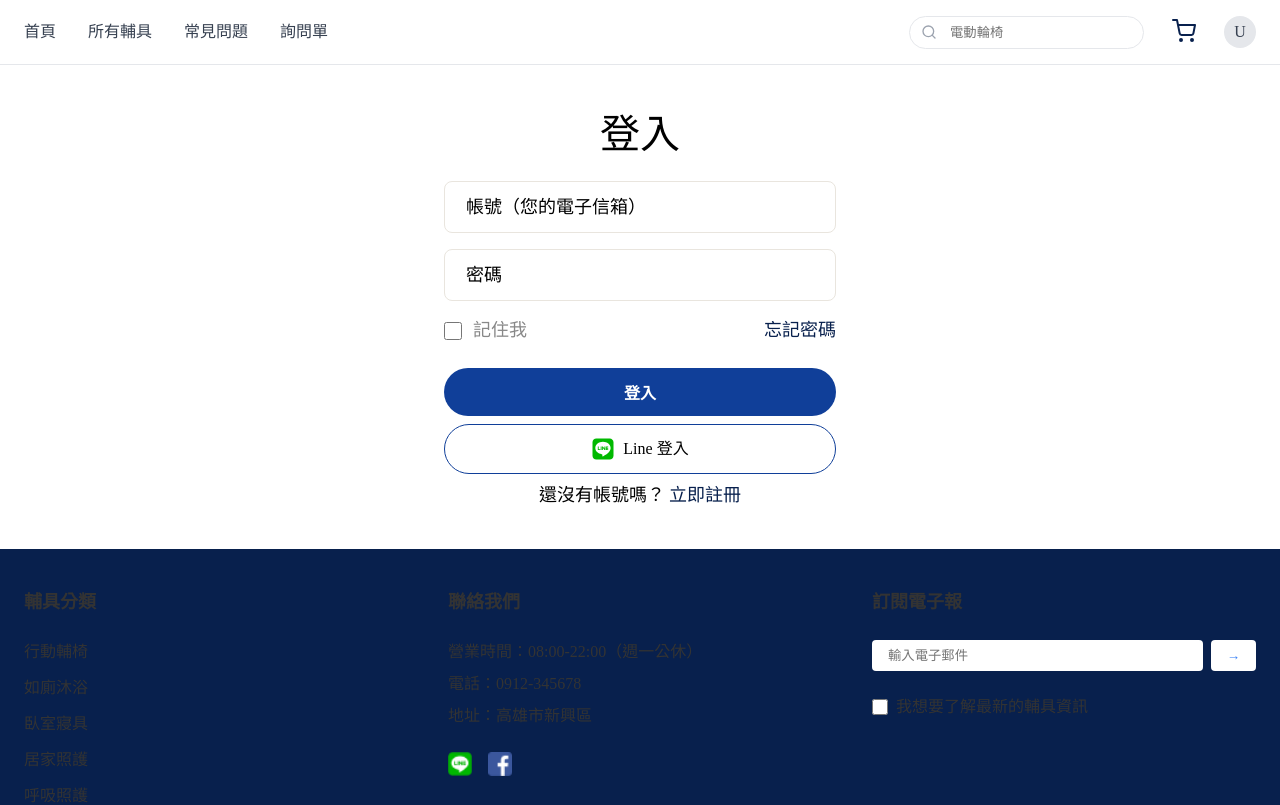
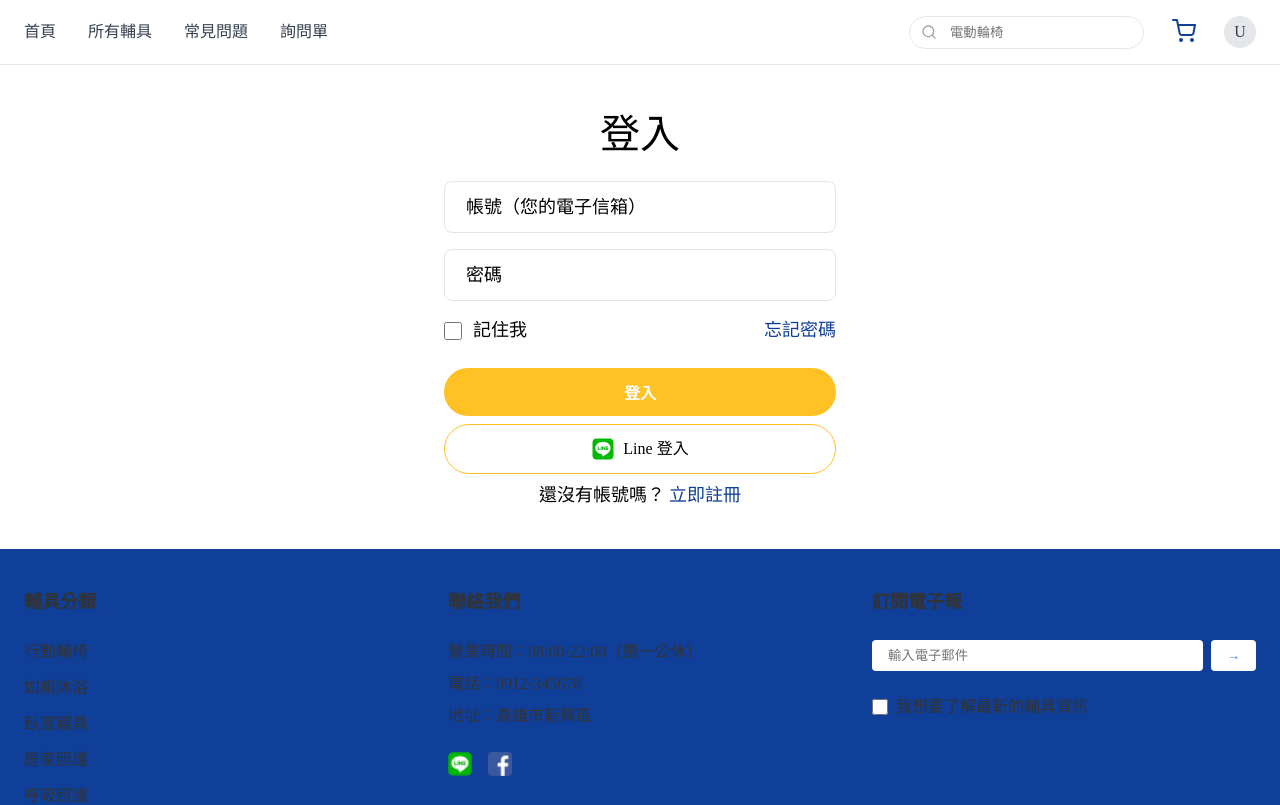
Before and after one commit to kentrpg/assist-hub, a Next.js app: page /auth in a window 1280 px wide. Shown: the top 805 px of the page. Built offline with nearby package versions, Linux system fonts and the light colour scheme; no server answers.

Commit message:
refactor(styles): rename theme file and redefine styles
- Renamed `theme.jsx` to `theme.tsx` for consistent TypeScript usage
- Updated and redefined styles within the `theme.tsx` file
- Ensured compatibility with existing components after changes

```diff
--- a/styles/container.jsx
+++ b/styles/container.tsx
@@ -1,4 +1,4 @@
-import styled from 'styled-components';
+import styled from "styled-components";
 
 const Container1344 = styled.div`
   max-width: 1344px;
--- a/styles/theme.jsx
+++ /dev/null
@@ -1,35 +0,0 @@
-const colors = {
-  primary: '#08204D',
-  gray: {
-    50: '#F9FAFB',
-    100: '#F3F4F6',
-    200: '#E5E7EB',
-    300: '#D1D5DB',
-    400: '#9CA3AF',
-    500: '#6B7280',
-    600: '#4B5563',
-    700: '#374151',
-    800: '#1F2937',
-    900: '#111827',
-  },
-  white: '#fff',
-  black: '#000',
-  secondary: '#103F99',
-  footerBg: '#E9E5DE',
-  footer: '#333333',
-  muted: '#888888',
-}
-
-const body = {
-  backgroundColor: '#fff',
-  fontSize: '16px',
-  lineHeight: '1.5',
-  fontFamily: 'Arial, sans-serif',
-}
-
-const theme = {
-  colors,
-  body,
-};
-
-export default theme;
--- /dev/null
+++ b/styles/theme.tsx
@@ -0,0 +1,38 @@
+const colors = {
+  primary: "#103F99",
+  primaryBg: "#FFFFFF",
+  primaryLight: "#CFD9EB",
+  textprimary: "#08204D",
+  secondary: "#FFC123",
+  seccondaryLight: "#FFF3D3",
+  secondaryBg: "#F9F8F6",
+  accent: "#EC6340",
+  accentLight: "#FDEFEC",
+  textsecondary: "#000000",
+  textMuted: "#888888",
+  white: "#fff",
+  black: "#000",
+  error: "#E74C3C",
+  success: "#2ECC71",
+  border: "#E9E5DE",
+  info: "#2F80ED",
+  gray: {
+    100: "#B3B3B3",
+    200: "#E9E5DE",
+    300: "#333333",
+  },
+};
+
+const body = {
+  backgroundColor: "#fff",
+  fontSize: "16px",
+  lineHeight: "1.5",
+  fontFamily: "Arial, sans-serif",
+};
+
+const theme = {
+  colors,
+  body,
+};
+
+export default theme;
```
